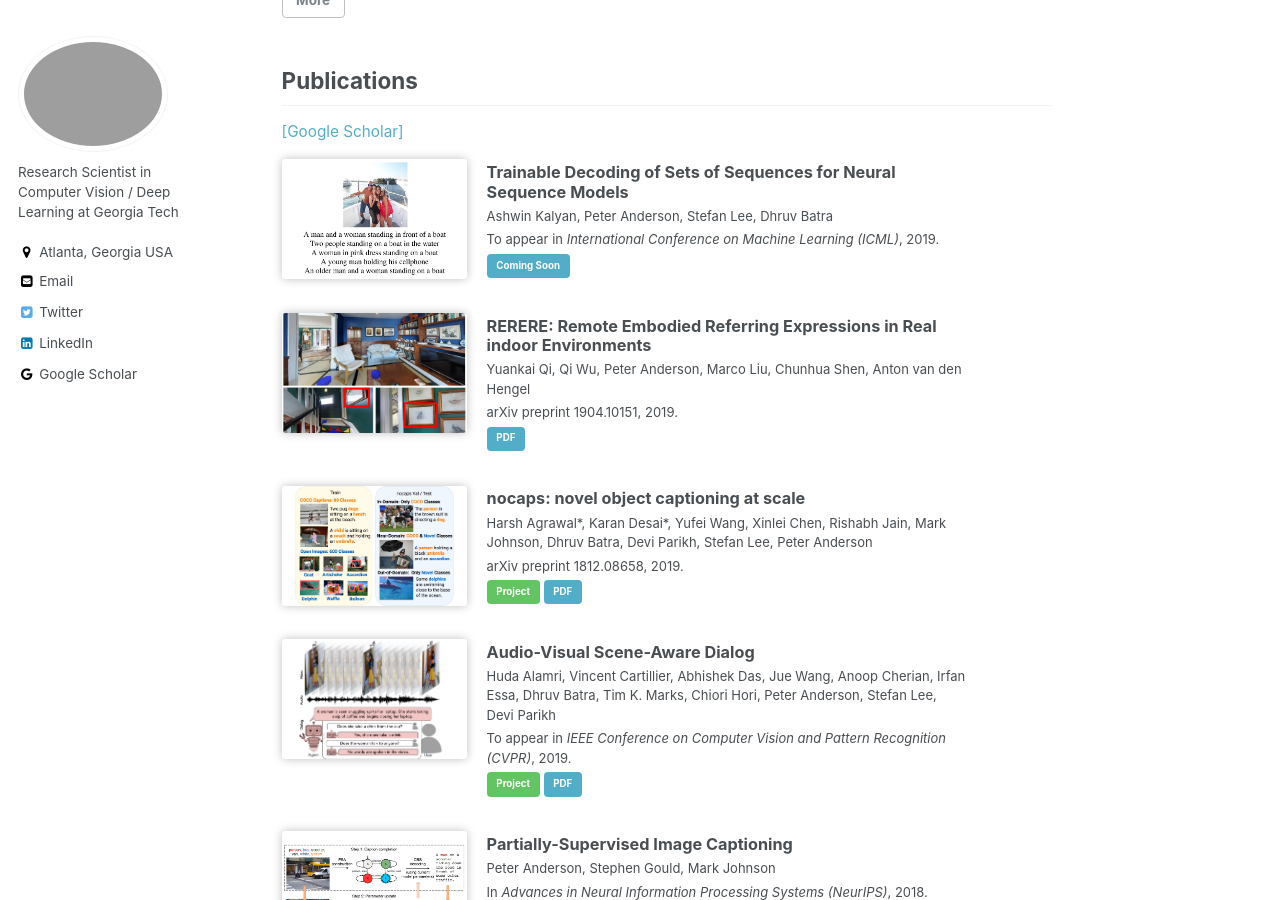
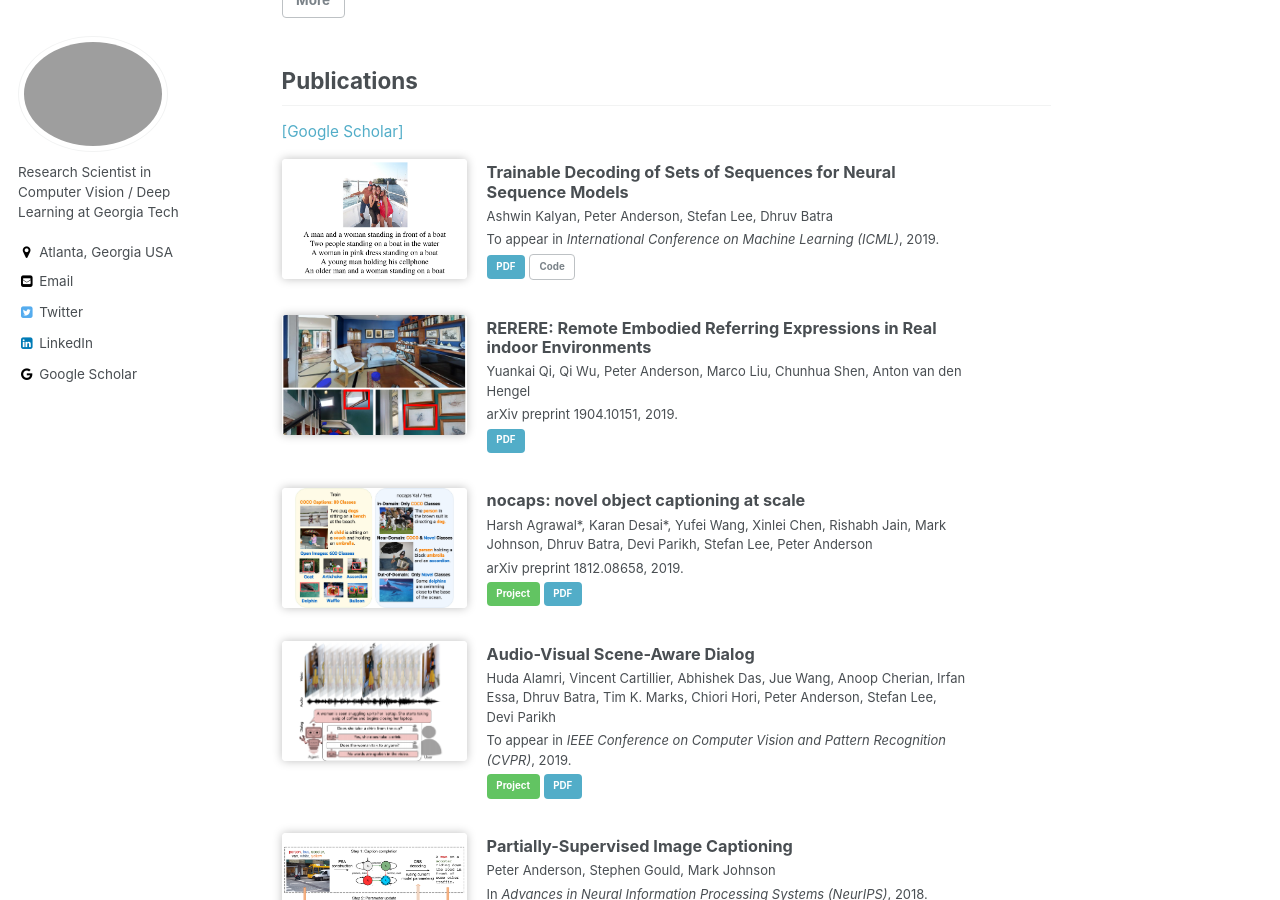
Before and after one commit to peteanderson80/peteanderson80.github.io, a Jekyll site: the page built from index.html, in a window 1280 px wide and 900 px high, scrolled down 468 px. Built offline with Jekyll 4.4.1, drawn with Linux system fonts in a browser that asks for light colours; a script that is not in the unit is left out; the list of posts is cut into pages by our own code.

Commit message:
Updated ashwin's paper

```diff
--- a/_data/publications.yml
+++ b/_data/publications.yml
@@ -5,7 +5,8 @@ main:
     venue: "To appear in *International Conference on Machine Learning (ICML)*, 2019."
     teaser: sets_of_sequences.png
     links:
-      - "[Coming Soon](/){: .btn .btn--info}"
+      - "[PDF](http://proceedings.mlr.press/v97/kalyan19a/kalyan19a.pdf){: .btn .btn--info}"
+      - "[Code](https://github.com/ashwinkalyan/diff-bs){: .btn .btn--inverse}"
   - title: "RERERE: Remote Embodied Referring Expressions in Real indoor Environments"
     authors: "Yuankai Qi, Qi Wu, Peter Anderson, Marco Liu, Chunhua Shen, Anton van den Hengel"
     venue: "arXiv preprint 1904.10151, 2019."
```
